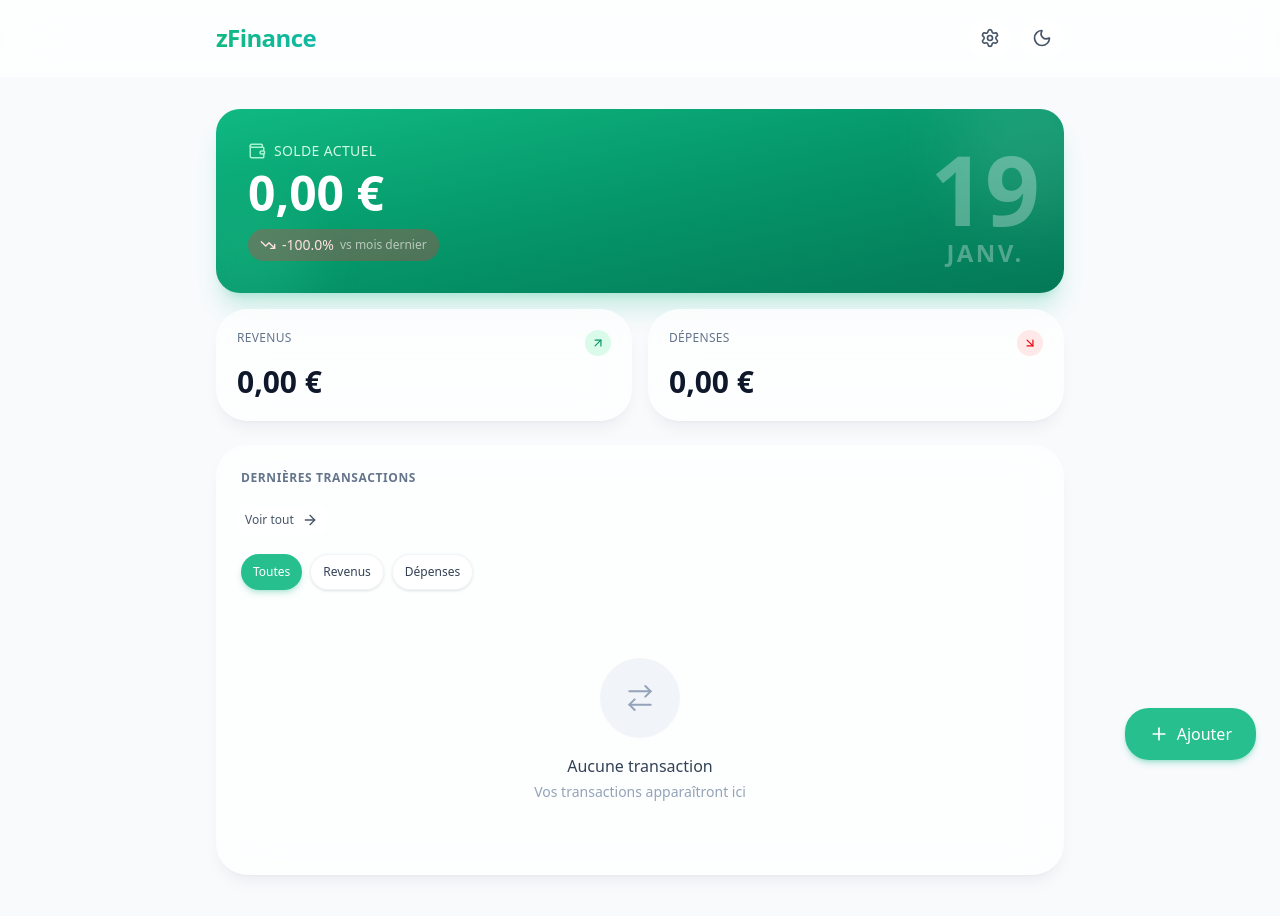
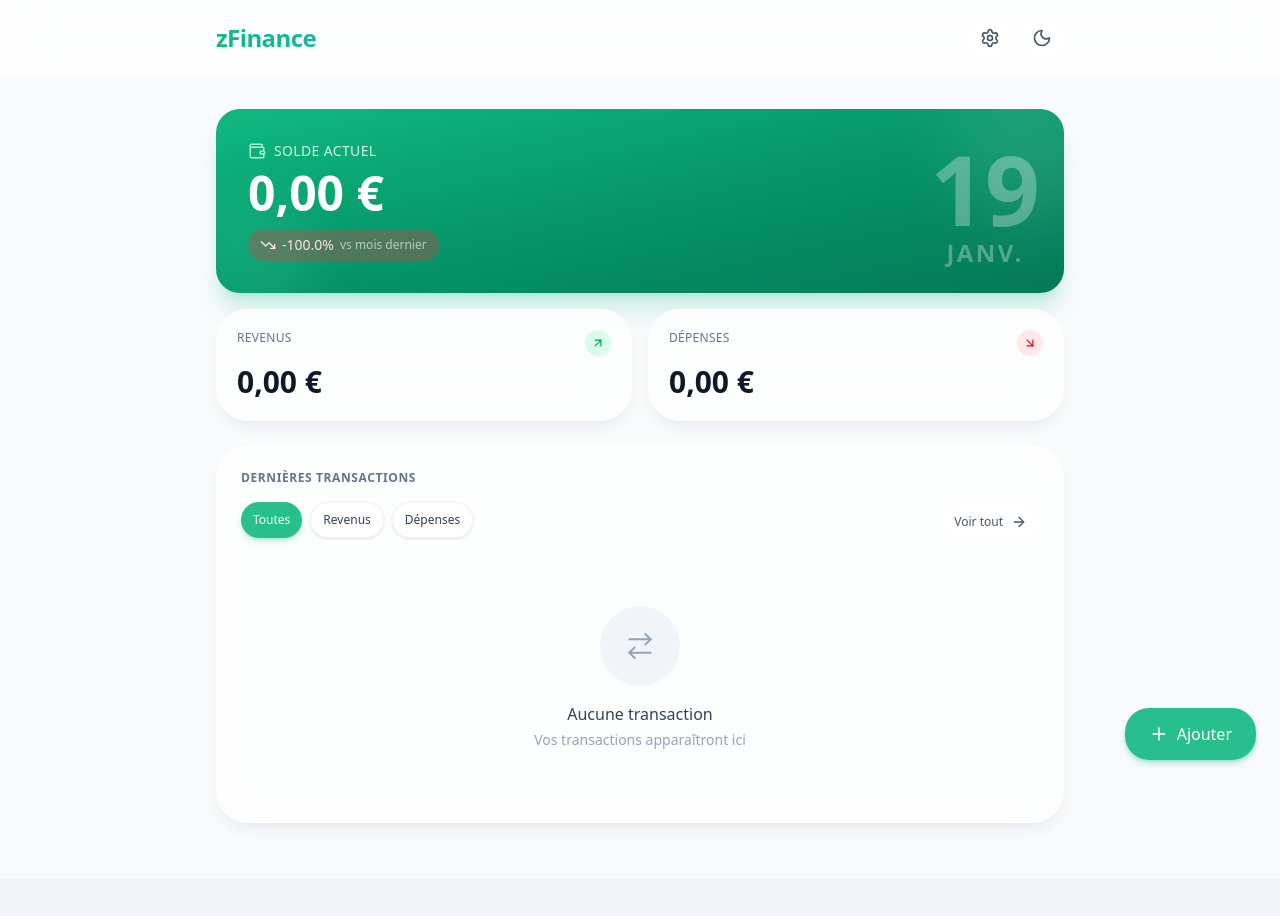
Before and after one commit to Zomirks/zFinance, a React (Vite) app: page / in a window 1280 px wide. Shown: the top 916 px of the page. After the commit the page ends 879 px from the top, so only its background shows below. Built offline with nearby package versions, Linux system fonts and the light colour scheme.

Commit message:
moove - TransactionPage Link

```diff
--- a/src/components/features/TransactionList.jsx
+++ b/src/components/features/TransactionList.jsx
@@ -2,7 +2,9 @@ import { useState, useMemo } from 'react';
 import { formatCurrency } from '../../utils/formatters';
 import TransactionItem from './TransactionItem';
 import { Button } from '../ui';
-import { ArrowRightLeft } from 'lucide-react';
+import { ArrowRight, ArrowRightLeft } from 'lucide-react';
+
+import { Link } from 'react-router';
 
 const FILTER_BUTTONS = [
 	{ key: 'all', label: 'Toutes' },
@@ -39,6 +41,7 @@ const TransactionList = ({ transactions = [], limit = null, onRequestDelete, onE
 
 	return (
 		<div className="space-y-4">
+			<div className="flex items-center justify-between mb-4">
 				<div className="flex gap-2 pb-1 -mx-1 px-1 scrollbar-hide">
 					{FILTER_BUTTONS.map(({ key, label }) => (
 						<Button
@@ -51,6 +54,16 @@ const TransactionList = ({ transactions = [], limit = null, onRequestDelete, onE
 							{label}
 						</Button>
 					))}
+				</div>
+
+				{limit && (
+					<Link to="/transactions">
+						<Button variant="ghost" size="sm" className="gap-1 -ml-2">
+							Voir tout
+							<ArrowRight size={16} />
+						</Button>
+					</Link>
+				)}
 			</div>
 
 			{lastTransactions.length > 0 ? (
--- a/src/pages/DashboardPage.jsx
+++ b/src/pages/DashboardPage.jsx
@@ -1,6 +1,4 @@
 import { useState } from 'react';
-import { Link } from 'react-router';
-import { ArrowRight } from 'lucide-react';
 
 // Components - Features
 import AddTransactionButton from '../components/features/AddTransactionButton';
@@ -57,15 +55,6 @@ function DashboardPage() {
 			/>
 
 			<Card title="Dernières transactions">
-				<div className="flex items-center justify-between mb-4">
-					<Link to="/transactions">
-						<Button variant="ghost" size="sm" className="gap-1 -ml-2">
-							Voir tout
-							<ArrowRight size={16} />
-						</Button>
-					</Link>
-				</div>
-
 				<TransactionList
 					transactions={transactions}
 					limit={RECENT_TRANSACTIONS_LIMIT}
```
Lines whose indentation alone changed are shown as unchanged.
